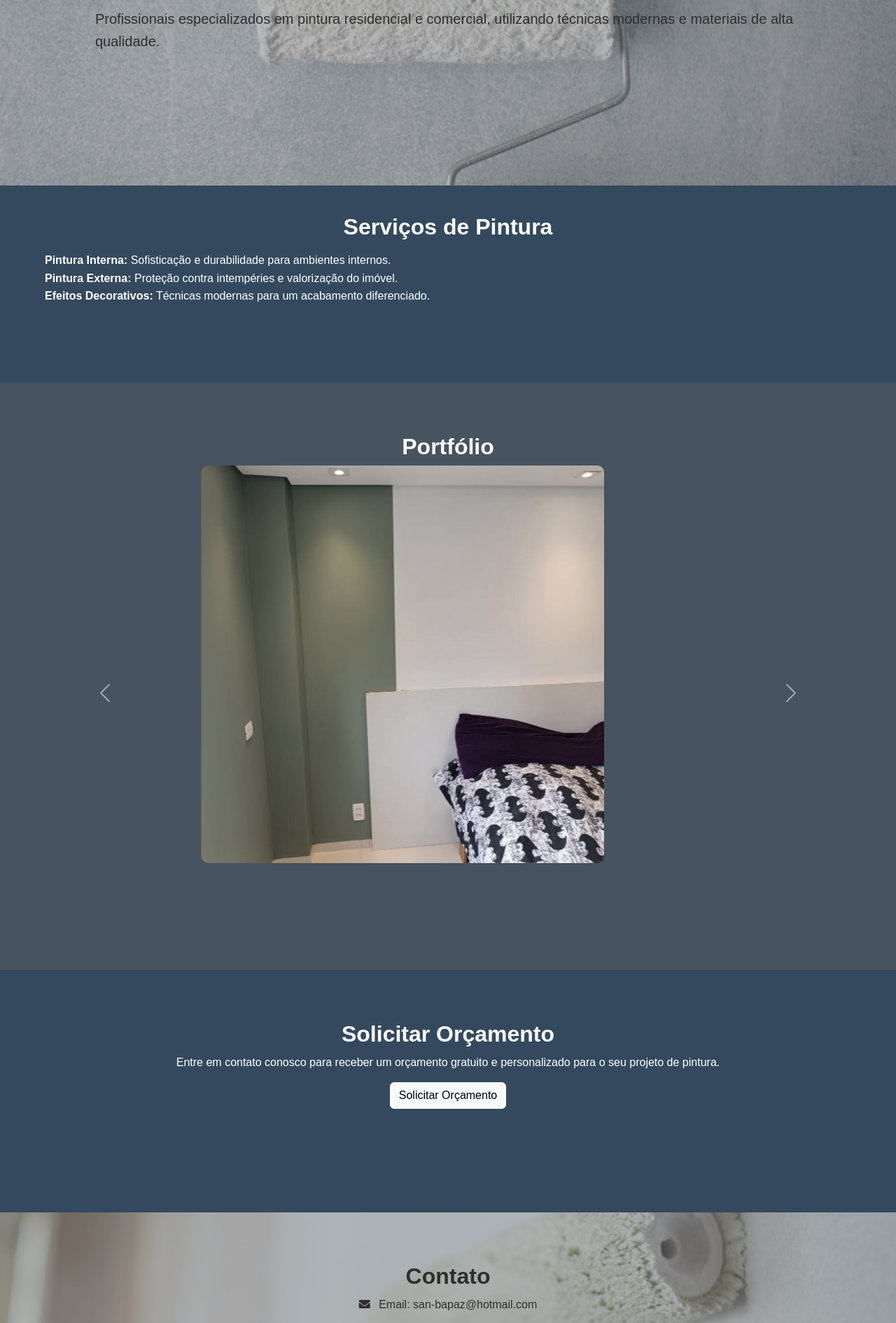
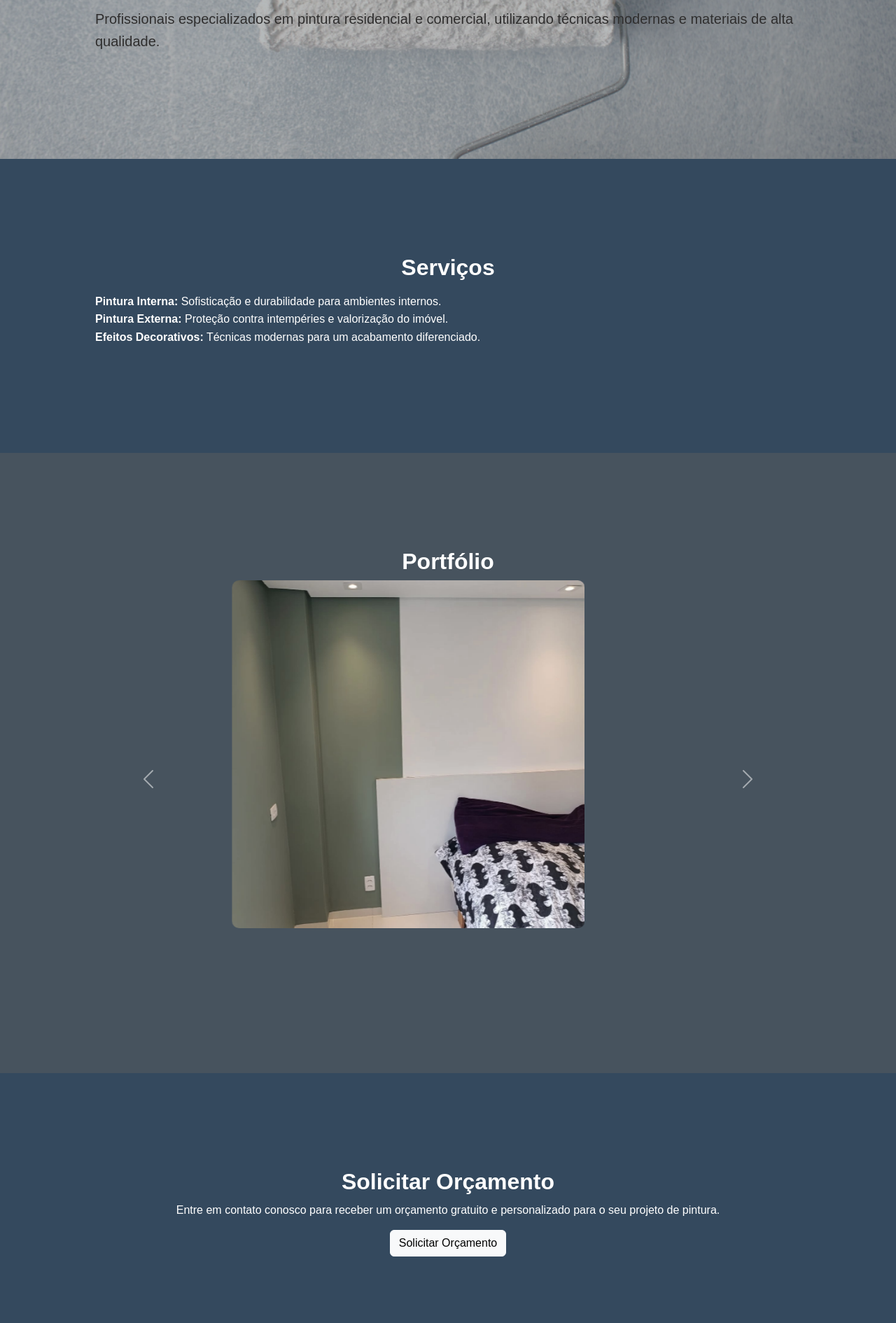
Before and after one commit to GN0013/vimile-pinturas, a plain HTML site: page index.html in a window 1280 px wide. Shown: the part 531-2421 px from the top of the page at 70% size. Drawn offline with nearby package versions, Linux system fonts and the light colour scheme.

Commit message:
Update index.html

```diff
--- a/index.html
+++ b/index.html
@@ -5,20 +5,17 @@
     <meta name="viewport" content="width=device-width, initial-scale=1.0">
     <title>Landing Page - Vimile Pinturas</title>
 
-    <!-- Bootstrap CSS -->
+
     <link href="https://cdn.jsdelivr.net/npm/bootstrap@5.3.0/dist/css/bootstrap.min.css" rel="stylesheet">
 
-    <!-- FontAwesome para ícones -->
     <link rel="stylesheet" href="https://cdnjs.cloudflare.com/ajax/libs/font-awesome/5.15.4/css/all.min.css">
 
-    <!-- Estilos personalizados -->
     <link rel="stylesheet" href="css/style.css">
 </head>
 <body class="bg-dark text-white">
 
-    <!-- Cabeçalho -->
     <header class="bg-primary py-3">
-        <div class="container-fluid p-4 rounded box-standard text-center">
+        <div class="container-fluid p-4 rounded text-center">
             <img src="imagens/logo1.png" alt="Logo Vimile Pinturas" class="logo">
             <ul class="nav justify-content-center">
                 <li class="nav-item">
@@ -37,18 +34,16 @@
         </div>
     </header>
 
-    <!-- Hero Section -->
     <section id="hero" class="bg-secondary py-7 bg-img">
-        <div class="container-fluid p-4 rounded box-standard">
+        <div class="container-fluid p-4 rounded">
             <h2 class="fw-bold color-grey">Transforme seu ambiente com a pintura de alta qualidade da VIMILE PINTURAS</h2>
             <p class="lead color-grey">Profissionais especializados em pintura residencial e comercial, utilizando técnicas modernas e materiais de alta qualidade.</p>
         </div>
     </section>
 
-    <!-- Seção de Serviços -->
-    <section id="servicos" class="bg-primary py-3">
-        <div class="container-fluid p-4 rounded box-standard">
-            <h2 class="text-center fw-bold">Serviços de Pintura</h2>
+    <section id="servicos" class="bg-primary py-7">
+        <div class="container-fluid p-4 rounded">
+            <h2 class="text-center fw-bold">Serviços</h2>
             <ul class="list-unstyled mt-3">
                 <li><strong>Pintura Interna:</strong> Sofisticação e durabilidade para ambientes internos.</li>
                 <li><strong>Pintura Externa:</strong> Proteção contra intempéries e valorização do imóvel.</li>
@@ -57,9 +52,8 @@
         </div>
     </section>
 
-    <!-- Seção de Portfólio -->
-    <section id="portfolio" class="bg-secondary py-5">
-        <div class="container-fluid p-4 rounded box-standard">
+    <section id="portfolio" class="bg-secondary py-7">
+        <div class="container-fluid p-4 rounded">
             <h2 class="text-center fw-bold">Portfólio</h2>
             <div id="portfolioCarousel" class="carousel slide" data-bs-ride="carousel">
                 <div class="carousel-inner">
@@ -85,16 +79,14 @@
         </div>
     </section>
 
-    <!-- Seção de Solicitar Orçamento -->
-    <section id="orcamento" class="bg-primary py-5">
-        <div class="container-fluid p-4 rounded box-standard text-center">
+    <section id="orcamento" class="bg-primary py-7">
+        <div class="container-fluid p-4 rounded text-center">
             <h2 class="fw-bold">Solicitar Orçamento</h2>
             <p>Entre em contato conosco para receber um orçamento gratuito e personalizado para o seu projeto de pintura.</p>
             <button class="btn btn-light" data-bs-toggle="modal" data-bs-target="#orcamentoModal">Solicitar Orçamento</button>
         </div>
     </section>
 
-    <!-- Modal para Solicitar Orçamento -->
     <div class="modal fade" id="orcamentoModal" tabindex="-1" aria-labelledby="orcamentoModalLabel" aria-hidden="true">
         <div class="modal-dialog">
             <div class="modal-content">
@@ -126,9 +118,8 @@
         </div>
     </div>
 
-    <!-- Seção de Contato -->
-    <section id="contato" class="bg-secondary py-5 bg-img1">
-        <div class="container-fluid p-4 rounded box-standard text-center color-grey">
+    <section id="contato" class="bg-secondary py-7 bg-img1">
+        <div class="container-fluid p-4 rounded text-center color-grey">
             <h2 class="fw-bold">Contato</h2>
             <p><i class="fas fa-envelope me-2"></i> Email:
                 <a href="mailto:san-bapaz@hotmail.com" class="color-grey">san-bapaz@hotmail.com</a>
@@ -140,7 +131,6 @@
         </div>
     </section>
 
-    <!-- Bootstrap JS -->
     <script src="https://cdn.jsdelivr.net/npm/bootstrap@5.3.0/dist/js/bootstrap.bundle.min.js"></script>
 
 </body>
```
